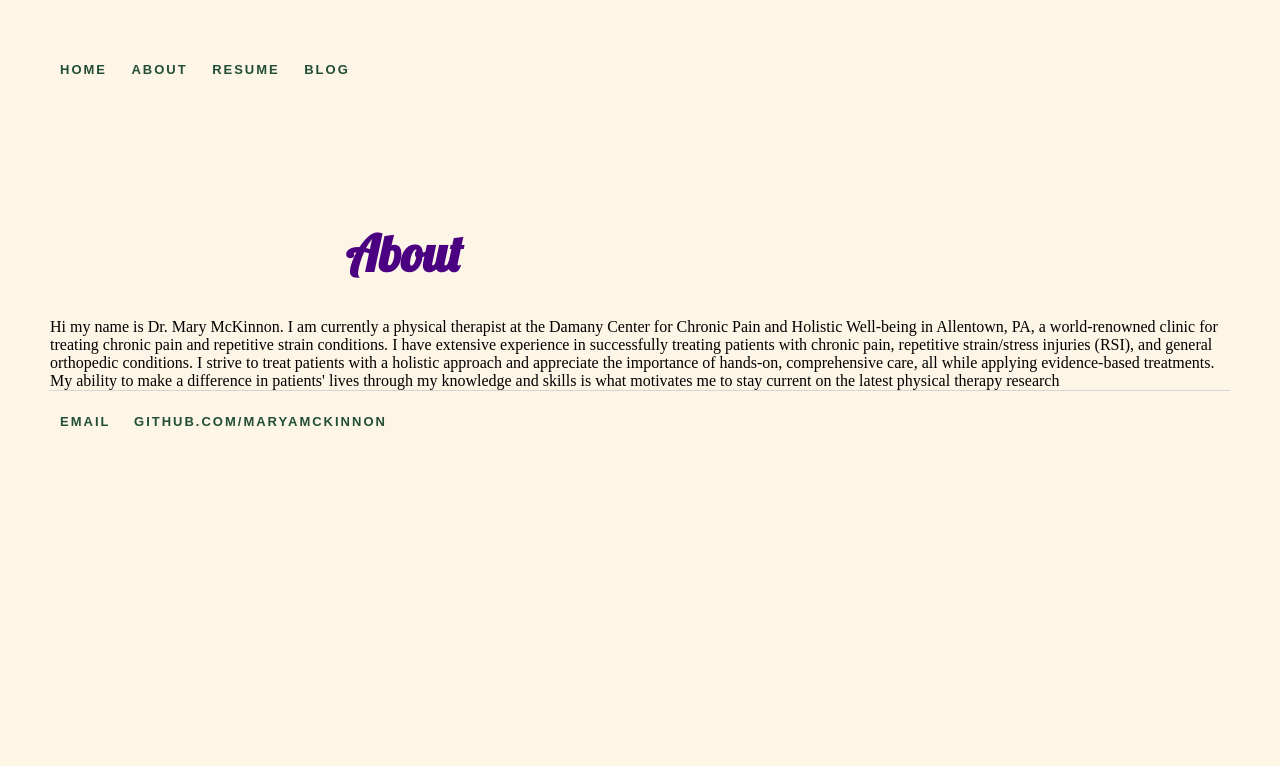
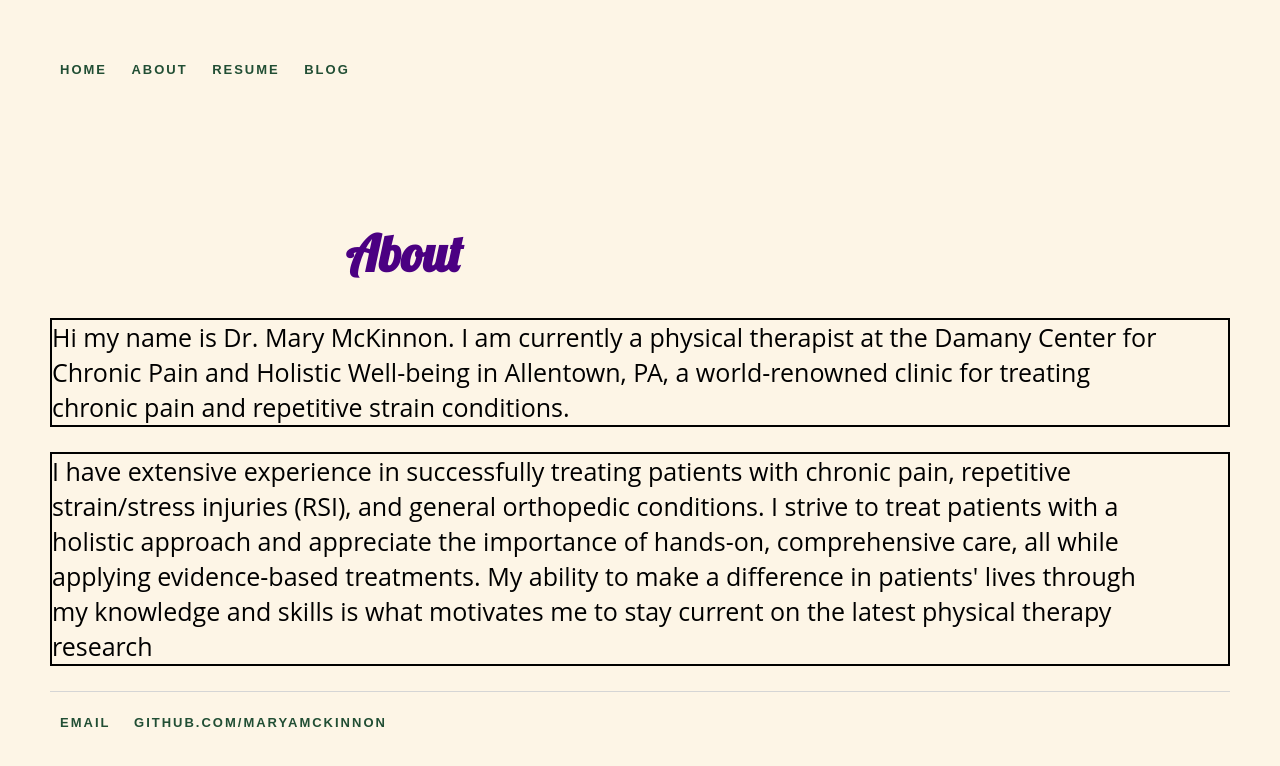
Before and after one commit to maryamckinnon/maryamckinnon.github.io, a Jekyll site: the page built from About/index.html, in a window 1280 px wide. Shown: the top 766 px of the page. Built offline with Jekyll 4.4.1, drawn with Linux system fonts in a browser that asks for light colours.

```diff
--- a/About/index.html
+++ b/About/index.html
@@ -12,14 +12,14 @@ title: About
 		<body>
 		<div class="About">
 			<h1>About</h1>
-			<p1>Hi my name is Dr. Mary McKinnon. I am currently a physical therapist at the Damany Center for Chronic Pain
+			<p>Hi my name is Dr. Mary McKinnon. I am currently a physical therapist at the Damany Center for Chronic Pain
 			   and Holistic Well-being in Allentown, PA, a world-renowned clinic for treating chronic pain and repetitive
-				strain conditions. </p1>
-		        <p2>I have extensive experience in successfully treating patients with chronic pain,
+				strain conditions. </p>
+		        <p>I have extensive experience in successfully treating patients with chronic pain,
 		           repetitive strain/stress injuries (RSI), and general orthopedic conditions. I strive to treat patients with
 			   a holistic approach and appreciate the importance of hands-on, comprehensive care, all while applying
 			   evidence-based treatments. My ability to make a difference in patients' lives through my knowledge and skills
-			   is what motivates me to stay current on the latest physical therapy research </p2>
+			   is what motivates me to stay current on the latest physical therapy research </p>
 
 
 	    </div>
```
